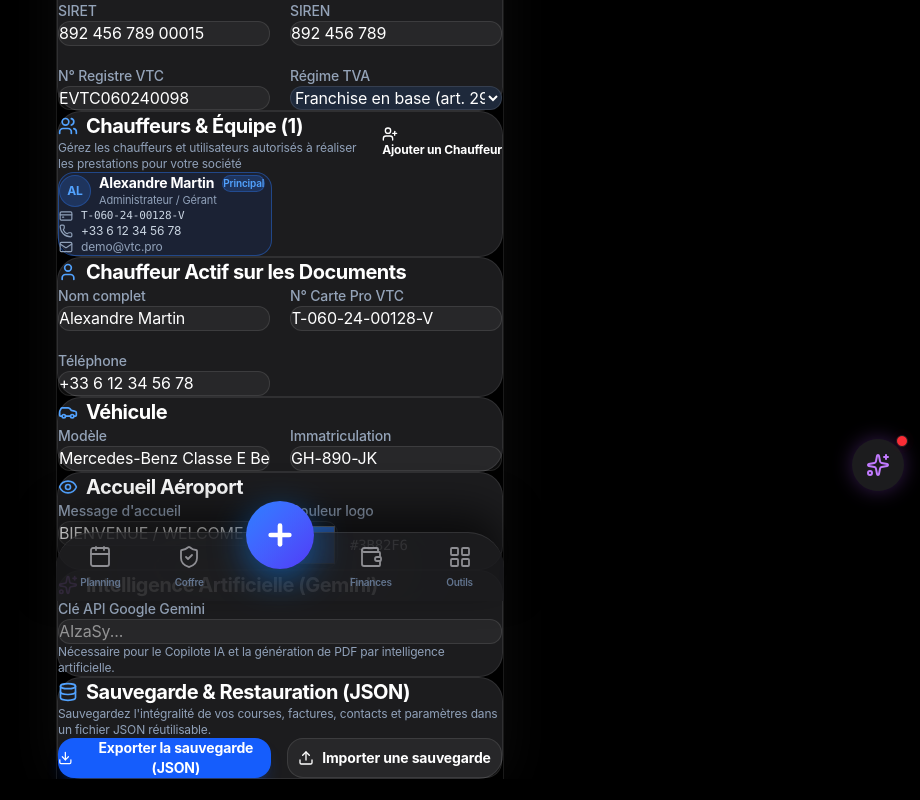
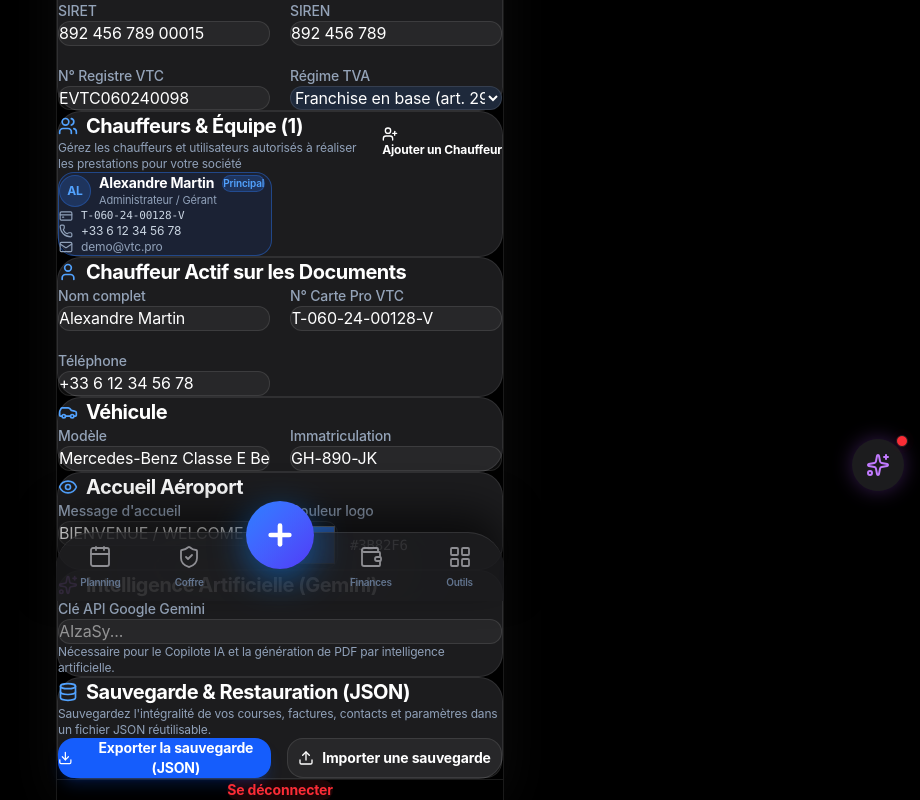
Before and after one commit to 8888vtc-ui/sas-appli-vtc, a React (Vite) app: page /parametres in a window 1280 px wide. Shown: the part 199-999 px from the top of the page, without its empty margins (360-1280 px from the left). Before the commit the page ends 978 px from the top, so only its background shows below. Built offline with nearby package versions, Linux system fonts and the light colour scheme; no server answers.

Commit message:
feat(ui): add logout button in settings

```diff
--- a/src/pages/Settings.tsx
+++ b/src/pages/Settings.tsx
@@ -28,9 +28,11 @@ import {
 } from '../lib/authService';
 
 import { showToast } from '../components/Toast';
+import { useAuth } from '../context/AuthContext';
 
 export default function Settings() {
   const { settings, updateSettings } = useApp();
+  const { signOut } = useAuth();
   const [drivers, setDrivers] = useState<CompanyDriver[]>(() => getCompanyDrivers());
   const [isDriverModalOpen, setIsDriverModalOpen] = useState(false);
   const [driverToDelete, setDriverToDelete] = useState<string | null>(null);
@@ -509,6 +511,22 @@ export default function Settings() {
           </label>
         </div>
       </div>
+
+      {/* Logout */}
+      <div className="pt-6 border-t border-white/10 flex justify-center">
+        <button
+          type="button"
+          onClick={() => {
+            if(window.confirm('Voulez-vous vraiment vous déconnecter ?')) {
+              signOut();
+            }
+          }}
+          className="py-3 px-8 rounded-2xl bg-red-500/10 border border-red-500/20 text-red-500 font-bold text-sm hover:bg-red-500/20 hover:text-red-400 transition-all"
+        >
+          Se déconnecter
+        </button>
+      </div>
+
     </motion.div>
   );
 }
```
